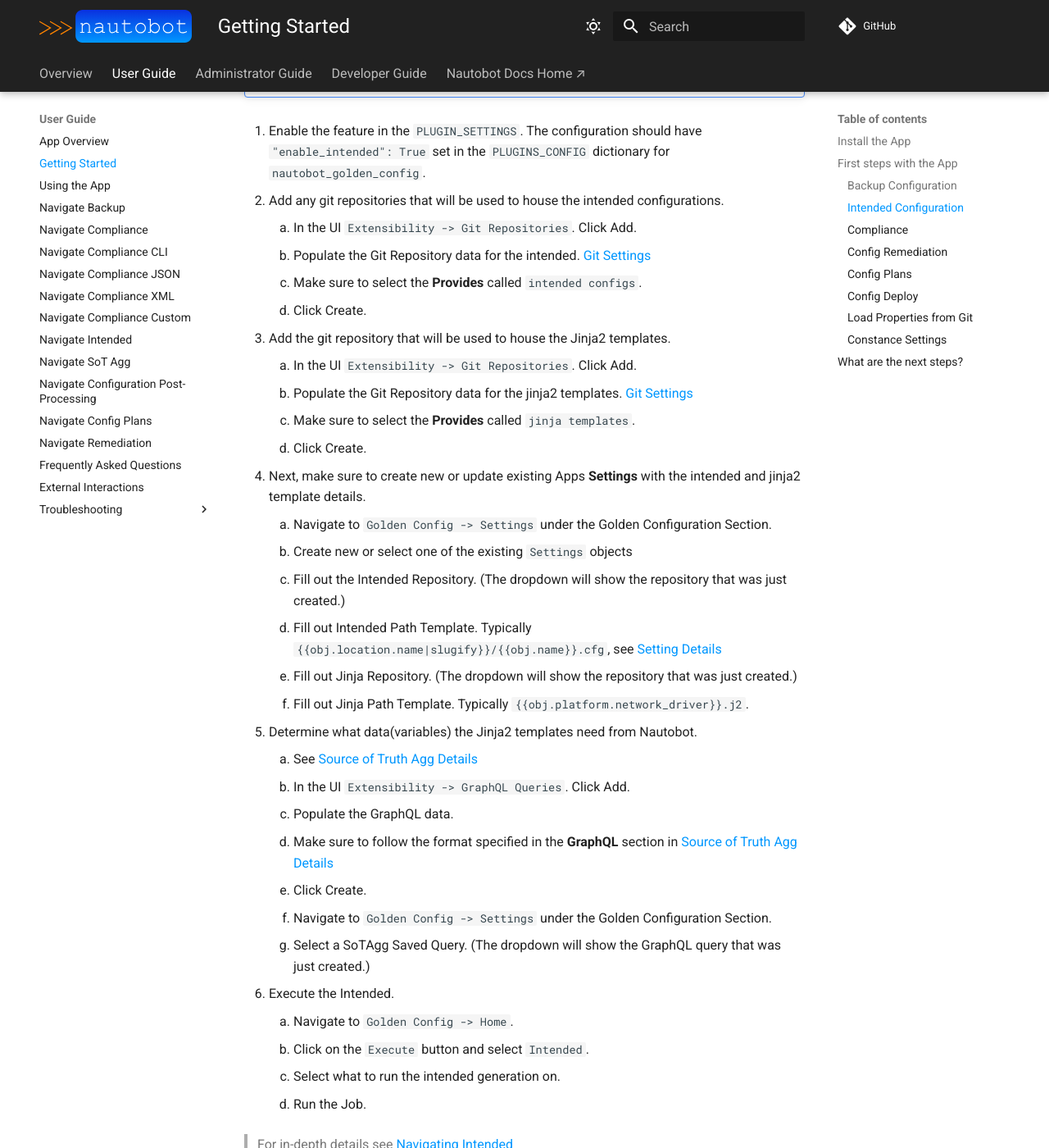
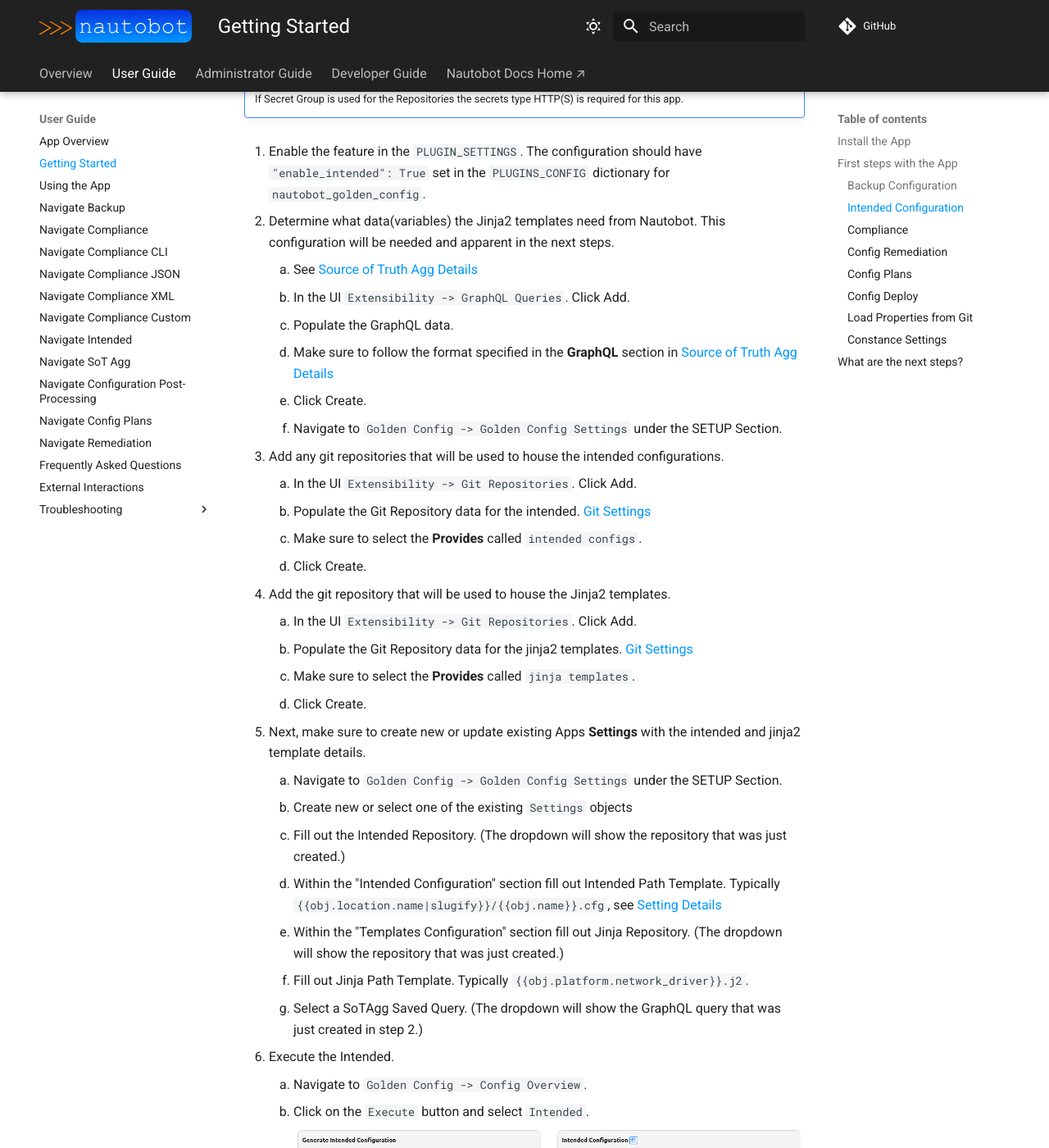
Before and after one commit to nautobot/nautobot-app-golden-config, an MkDocs documentation site: the page built from docs/user/app_getting_started.md, in a window 1280 px wide and 1400 px high, scrolled down 1614 px. Shown: the whole window at 82% size. Built offline with MkDocs 1.6.1 and Material for MkDocs 9.7.7, drawn with Linux system fonts in a browser that asks for light colours; comment, search, counter and statistics services are not loaded; some of the changed text lies outside the part shown.

```diff
--- a/docs/user/app_getting_started.md
+++ b/docs/user/app_getting_started.md
@@ -22,7 +22,7 @@ Follow the steps below to get up and running for the configuration backup elemen
     4. Click Create.
 
 3. Next, make sure to create new or update existing Apps **Settings** with the backup details.
-    1. Navigate to `Golden Config -> Settings` under the Golden Configuration Section.
+    1. Navigate to `Golden Config -> Golden Config Settings` under the SETUP Section.
     2. Create new or select one of the existing `Settings` objects
     3. Fill out the Backup Repository. (The dropdown will show the repository that was just created.)
     4. Fill out Backup Path Template. Typically `{{obj.location.name|slugify}}/{{obj.name}}.cfg`, see [Setting Details](./app_use_cases.md#application-settings)
@@ -36,7 +36,7 @@ Follow the steps below to get up and running for the configuration backup elemen
 
 5. Execute the Backup.
 
-    1. Navigate to `Golden Config -> Home` under the Golden Configuration Section.
+    1. Navigate to `Golden Config -> Config Overview` under the Golden Configuration Section.
     2. Click on the `Execute` button and select `Backup`.
     3. Select what to run the backup on.
     4. Run the Job by clicking "Run Job" button.
@@ -55,44 +55,44 @@ Follow the steps below to get up and running for the intended configuration elem
 
 1. Enable the feature in the `PLUGIN_SETTINGS`. The configuration should have `"enable_intended": True` set in the `PLUGINS_CONFIG` dictionary for `nautobot_golden_config`.
 
+2. Determine what data(variables) the Jinja2 templates need from Nautobot. This configuration will be needed and apparent in the next steps.
 
-2. Add any git repositories that will be used to house the intended configurations.
+    1. See [Source of Truth Agg Details](./app_feature_sotagg.md)
+    2. In the UI `Extensibility -> GraphQL Queries`. Click Add.
+    3. Populate the GraphQL data.
+    4. Make sure to follow the format specified in the **GraphQL** section in [Source of Truth Agg Details](./app_feature_sotagg.md)
+    5. Click Create.
+    6. Navigate to `Golden Config -> Golden Config Settings` under the SETUP Section.
+
+3. Add any git repositories that will be used to house the intended configurations.
 
     1. In the UI `Extensibility -> Git Repositories`. Click Add.
     2. Populate the Git Repository data for the intended. [Git Settings](./app_use_cases.md#git-settings)
     3. Make sure to select the **Provides** called `intended configs`.
     4. Click Create.
 
-3. Add the git repository that will be used to house the Jinja2 templates.
+4. Add the git repository that will be used to house the Jinja2 templates.
 
     1. In the UI `Extensibility -> Git Repositories`. Click Add.
     2. Populate the Git Repository data for the jinja2 templates. [Git Settings](./app_use_cases.md#git-settings)
     3. Make sure to select the **Provides** called `jinja templates`.
     4. Click Create.
 
-4. Next, make sure to create new or update existing Apps **Settings** with the intended and jinja2 template details.
+5. Next, make sure to create new or update existing Apps **Settings** with the intended and jinja2 template details.
 
-    1. Navigate to `Golden Config -> Settings` under the Golden Configuration Section.
+    1. Navigate to `Golden Config -> Golden Config Settings` under the SETUP Section.
     2. Create new or select one of the existing `Settings` objects
     3. Fill out the Intended Repository. (The dropdown will show the repository that was just created.)
-    4. Fill out Intended Path Template. Typically `{{obj.location.name|slugify}}/{{obj.name}}.cfg`, see [Setting Details](./app_use_cases.md#application-settings)
-    5. Fill out Jinja Repository. (The dropdown will show the repository that was just created.)
+    4. Within the "Intended Configuration" section fill out Intended Path Template. Typically `{{obj.location.name|slugify}}/{{obj.name}}.cfg`, see [Setting Details](./app_use_cases.md#application-settings)
+    5. Within the "Templates Configuration" section fill out Jinja Repository. (The dropdown will show the repository that was just created.)
     6. Fill out Jinja Path Template.  Typically `{{obj.platform.network_driver}}.j2`.
-
-5. Determine what data(variables) the Jinja2 templates need from Nautobot.
-
-    1. See [Source of Truth Agg Details](./app_feature_sotagg.md)
-    2. In the UI `Extensibility -> GraphQL Queries`. Click Add.
-    3. Populate the GraphQL data.
-    4. Make sure to follow the format specified in the **GraphQL** section in [Source of Truth Agg Details](./app_feature_sotagg.md)
-    5. Click Create.
-    6. Navigate to `Golden Config -> Settings` under the Golden Configuration Section.
-    7. Select a SoTAgg Saved Query. (The dropdown will show the GraphQL query that was just created.)
+    7. Select a SoTAgg Saved Query. (The dropdown will show the GraphQL query that was just created in step 2.)
 
 6. Execute the Intended.
 
-    1. Navigate to `Golden Config -> Home`.
+    1. Navigate to `Golden Config -> Config Overview`.
     2. Click on the `Execute` button and select `Intended`.
+    ![Generated Intended Configuration](../images/generate-intended-config-ui.png)
     3. Select what to run the intended generation on.
     4. Run the Job.
 
--- a/mkdocs.yml
+++ b/mkdocs.yml
@@ -95,6 +95,7 @@ plugins:
             show_root_heading: true
 watch:
   - "README.md"
+  - "docs"
 
 validation:
   omitted_files: "warn"
```
Also changed, not shown: docs/user/app_feature_compliance.md (+16 -8 lines), docs/user/app_feature_intended.md (+1 -1 lines), docs/images/compliance-rule-detail-darkui.png (added), docs/images/compliance-rule-detail.png, docs/images/device-compliance-darkui.png (added), docs/images/device-compliance.png, docs/images/device-detail-compliance-darkui.png (added), docs/images/device-detail-compliance.png (added), docs/images/navigate-compliance-rules.png, docs/images/ss_compliance-overview-darkui.png (added), docs/images/ss_compliance-overview.png, docs/images/ss_compliance-rule-darkui.png (added), docs/images/ss_compliance-rule.png, 1 other file.
